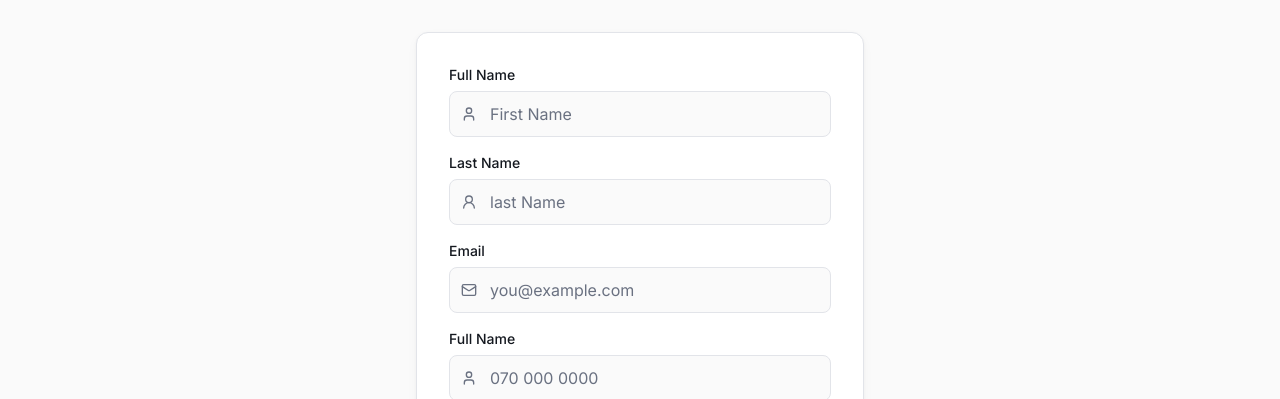
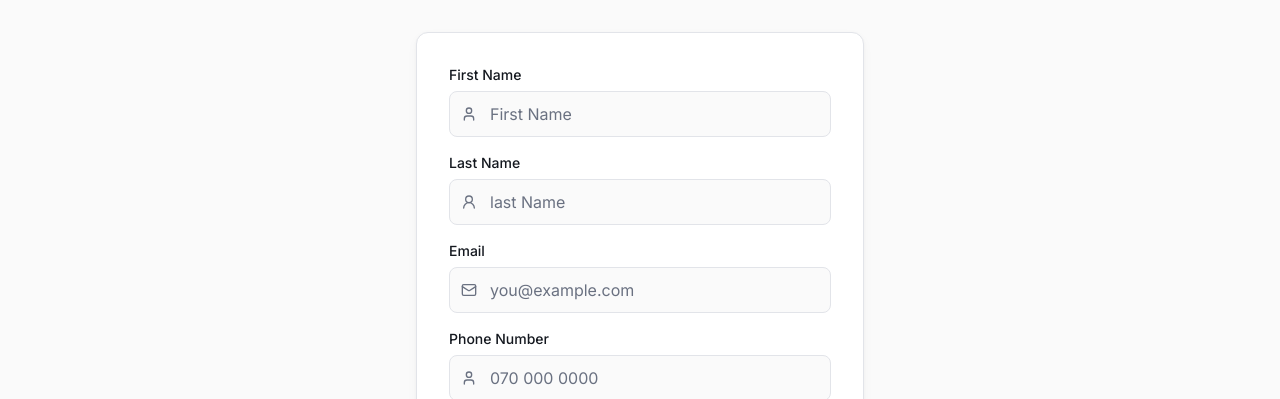
Before and after one commit to Liaqat-Paindah/Ruzagar.af, a Next.js app: page /register in a window 1280 px wide. Shown: the part 181-580 px from the top of the page. Built offline with nearby package versions, Linux system fonts and the light colour scheme; no server answers.

Commit message:
Dashboard Designed

```diff
--- a/components/views/register-page.tsx
+++ b/components/views/register-page.tsx
@@ -116,7 +116,7 @@ export function RegisterPage() {
           <form className="space-y-4" onSubmit={handleRegister}>
             <div>
               <label className="text-sm font-medium text-foreground mb-1.5 block">
-                Full Name
+                First Name
               </label>
               <div className="relative">
                 <User className="absolute left-3 top-1/2 -translate-y-1/2 h-4 w-4 text-muted-foreground" />
@@ -163,7 +163,7 @@ export function RegisterPage() {
             </div>
             <div>
               <label className="text-sm font-medium text-foreground mb-1.5 block">
-                Full Name
+               Phone Number
               </label>
               <div className="relative">
                 <User className="absolute left-3 top-1/2 -translate-y-1/2 h-4 w-4 text-muted-foreground" />
```
